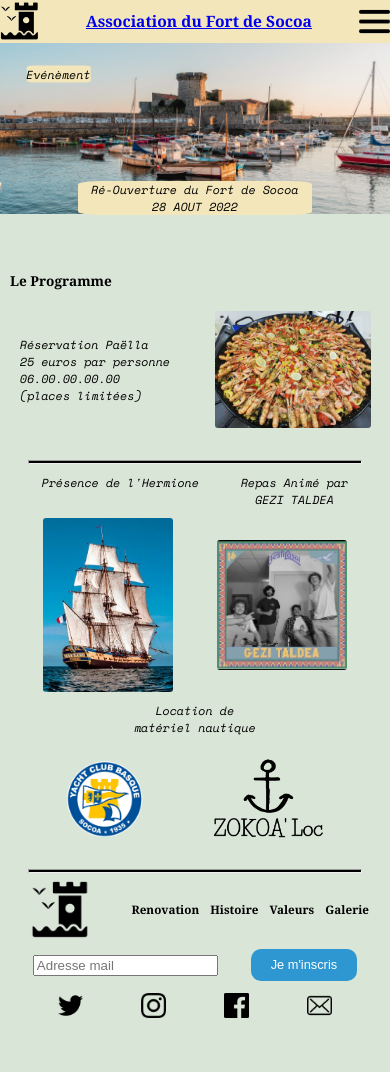
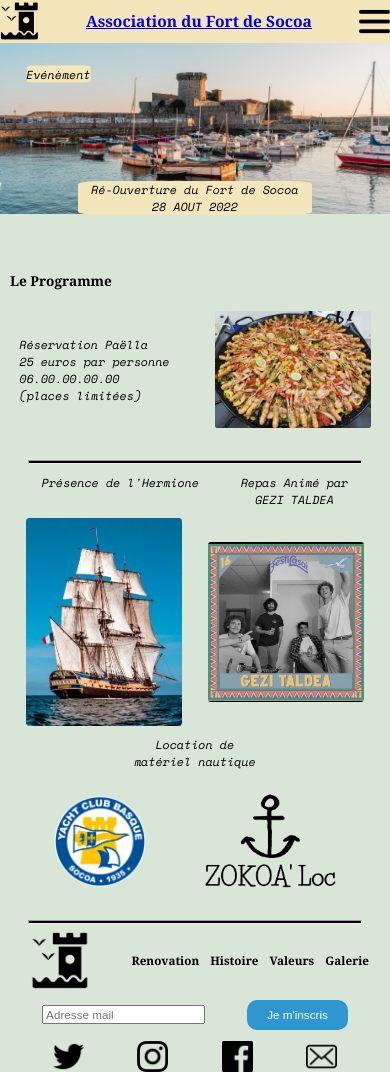
Before and after one commit to ThibsGarcia/Association-du-Fort-de-Socoa, a plain HTML site: page Event/index.html in a window 390 px wide. Before the commit the page ends 1018 px from the top, so only its background shows below. Drawn offline with nearby package versions, Linux system fonts and the light colour scheme; a web font is replaced by a local one.

Commit message:
Site final 2.0 avant responsive

```diff
--- a/Event/style.css
+++ b/Event/style.css
@@ -13,6 +13,9 @@ header{
   justify-content: space-between;
   align-items: center;
   background-color: rgba(243, 230, 186, 1);
+}
+@media screen and (min-width: 800px;){
+
 }
 
 .logo-association  {
@@ -74,7 +77,7 @@ p{
 .paella-picture{
   width: 40%;
   height: 100%;
-  border-radius: 3px;
+  border-radius: 2%;
 
 }
 .paella p {
@@ -84,7 +87,7 @@ div.paella{
   display: flex;
   align-items: center;
   width: 100%;
-  padding-left: 20px;
+  padding-left: 5%;
 }
 
 main.texte{
@@ -105,11 +108,11 @@ main.picture{
   align-items: center;
 }
 .picture-hermione,.picture-gezi{
-  width: 130px;
-  border-radius: 3px;
+  width: 40%;
+  border-radius: 2%;
 }
 .picture-gezi{
-  height: 130px;
+  height: 40%;
 }
 
 .location{
@@ -132,12 +135,11 @@ main.picture{
   margin-bottom: 8%;
 }
 .picture-yacht{
-  height: 80px;
+  width: 25%;
 }
-
-.picture-zokoa{
-  height: 80px;
-}
+ .picture-zokoa{
+  width: 35%;
+ }
 
 hr {
   background-color: black;
@@ -176,7 +178,7 @@ hr {
   border: 0;
   line-height: 2.5;
   padding: 0 20px;
-  font-size: 0.8em;
+  font-size: 3vw;
   text-align: center;
   color: #fff;
   border-radius: 10px;
@@ -191,5 +193,9 @@ hr {
   margin-top: 3%;
 }
 .facebook, .enveloppe, .instagram, .twitter {
-  height: 25px;
+  width: 8%;;
 }
+
+input {
+  font-size: 3vw;
+}
--- a/style.css
+++ b/style.css
@@ -13,7 +13,6 @@ header{
   justify-content: space-around;
   align-items: center;
   background-color: rgba(243, 230, 186, 1);
-
 }
 
 .logo-association  {
@@ -45,9 +44,11 @@ p {
 section {
   width: 100%;
 }
+
 .photo1 {
   width: 100%;
 }
+
 article.galerie{
   display: flex;
   flex-direction: column;
@@ -77,7 +78,6 @@ main.texte-king{
   flex-direction: row;
   justify-content: space-between;
   margin: 0;
-
 }
 
 .king-henri {
@@ -85,7 +85,7 @@ width: 30%;
 height: 8%;
 border-radius: 5%;
 align-self: center;
-margin-right: 20px ;
+margin-right:6% ;
 }
 
 .photo2, .photo3, .photo4, .photo5, .photo6, .photo7 {
@@ -155,8 +155,8 @@ hr{
 .inscription {
   border: 0;
   line-height: 2.5;
-  padding: 0 20px;
-  font-size: 0.8rem;
+  padding: 0 5%;
+  font-size: 3vw;
   text-align: center;
   color: #fff;
   border-radius: 10px;
@@ -171,7 +171,7 @@ hr{
   margin-top: 3%;
 }
 .facebook, .enveloppe, .instagram, .twitter {
-  height: 25px;
+  width: 8%;
 }
 
 article.lien {
@@ -179,3 +179,7 @@ article.lien {
   display: flex;
 justify-content: space-evenly;
 }
+
+input {
+  font-size: 3vw;
+}
```
